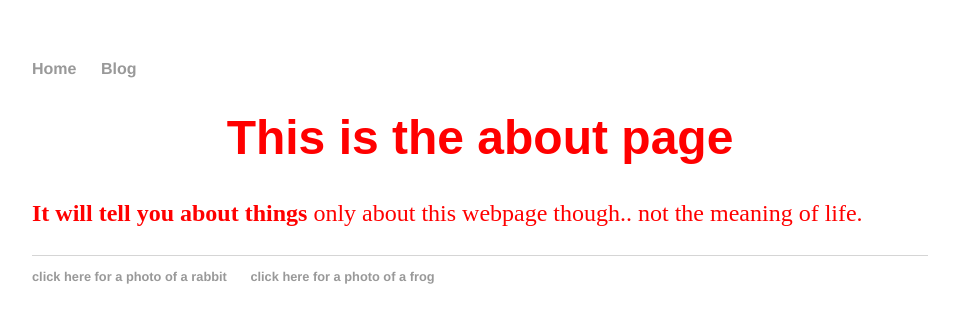
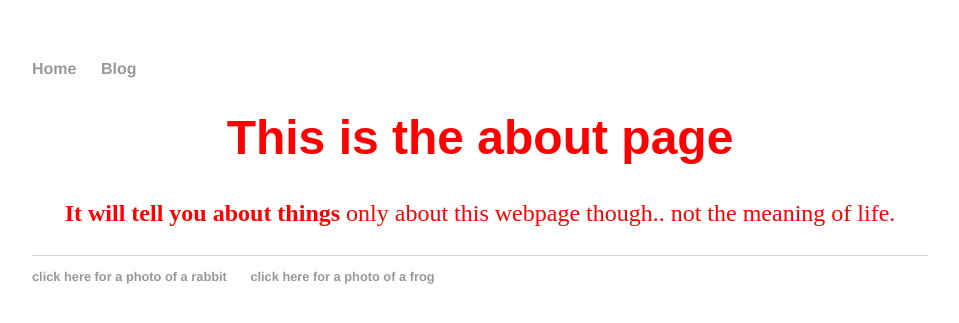
Before and after one commit to NorthWal/northwal.github.io, a Jekyll site: the page built from about/index.html, in a window 1280 px wide. Shown: the top 323 px of the page, without its empty margins (160-1119 px from the left). Built offline with Jekyll 4.4.1, drawn with Linux system fonts in a browser that asks for light colours.

Commit message:
Update aboutpage.css

```diff
--- a/css/aboutpage.css
+++ b/css/aboutpage.css
@@ -12,7 +12,7 @@ p {
  font-size: 1.5em;
  line-height: 1.4em;
  color: red;
- text align: center;
+ text-align: center;
 }
 footer {
  border-top: 1px solid #d5d5d5;
```
